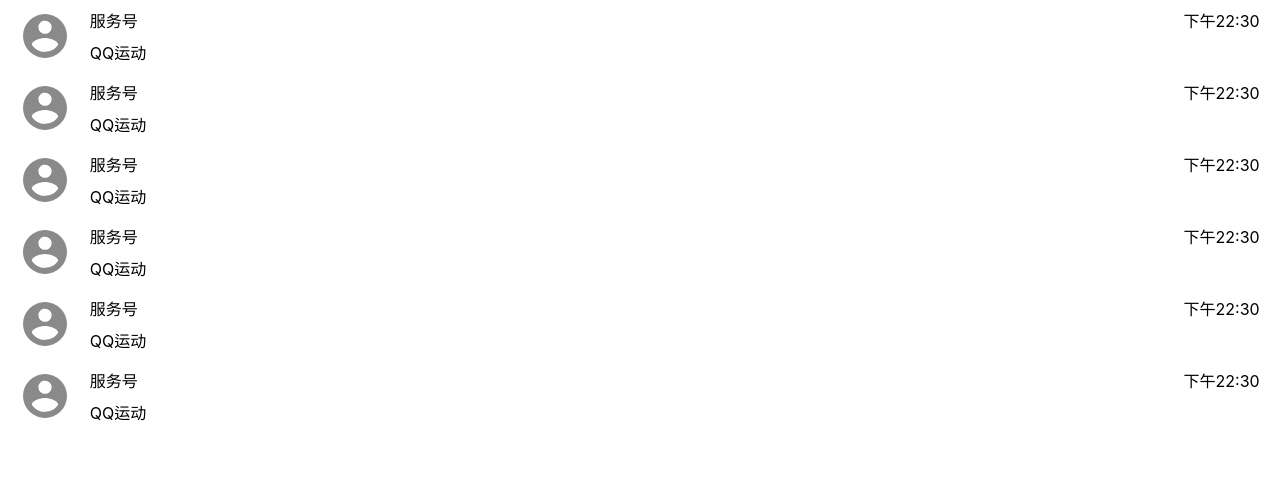
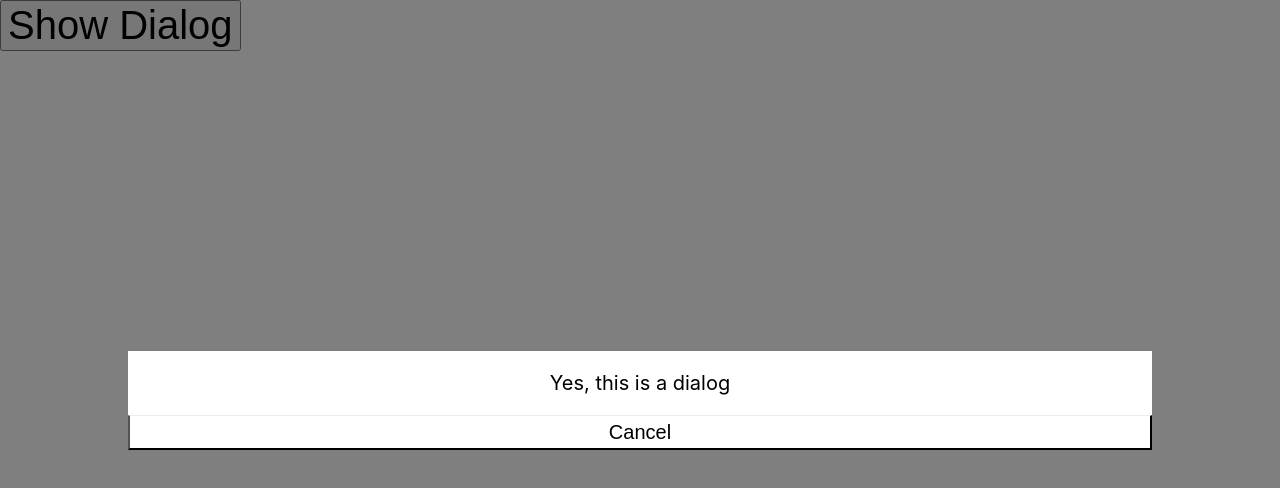
Before and after one commit to livetune/react-component, a React app: page /dialog in a window 1280 px wide. Shown: the top 488 px of the page. Built offline with nearby package versions, Linux system fonts and the light colour scheme.

Commit message:
simple dialog component

```diff
--- /dev/null
+++ b/src/component/dialog/index.js
@@ -0,0 +1,29 @@
+import React, { useState } from 'react'
+import Modal from '../modal/SimpleModal'
+
+function useDialog() {
+  const [isShow, setIsShow] = useState(true)
+  function hide() {
+    setIsShow(false)
+  }
+  function show() {
+    setIsShow(true)
+  }
+
+  function DialogModal({ onHide }) {
+    return isShow && <Modal>
+      <div className="dialog" style={{ fontSize: '20px', width: '80%', background: '#fff', textAlign: 'center' }}>
+        <p>Yes, this is a dialog</p>
+        <button style={{ fontSize: '20px', lineHeight: '1.5em', width: '100%', borderTop: '1px solid #ececec', background: '#fff' }} onClick={()=>{hide();onHide&&onHide();}}>Cancel</button>
+      </div>
+    </Modal>
+  }
+
+  return {
+    DialogModal,
+    hide,
+    show
+  }
+}
+
+export default useDialog
--- /dev/null
+++ b/src/component/modal/SimpleModal.js
@@ -0,0 +1,15 @@
+import { useEffect } from 'react'
+import ReactDom from 'react-dom'
+import './index.scss'
+function SimpleModal(props) {
+  const el = document.createElement('div')
+  el.className = 'modal'
+  useEffect(() => {
+    const root = document.getElementById('root')
+    root.appendChild(el)
+    return () => root.removeChild(el)
+  })
+  return ReactDom.createPortal(props.children, el)
+}
+
+export default SimpleModal
--- /dev/null
+++ b/src/component/modal/index.scss
@@ -0,0 +1,11 @@
+.modal {
+  position: fixed;
+  top: 0;
+  left: 0;
+  right: 0;
+  bottom: 0;
+  display: flex;
+  justify-content: center;
+  align-items: center;
+  background: rgba(0, 0, 0, 0.5);
+}
--- /dev/null
+++ b/src/example/dialog/index.js
@@ -0,0 +1,14 @@
+import React from 'react'
+import useDialog from '../../component/dialog'
+import './index.scss'
+function DialogPage() {
+  const { DialogModal, show } = useDialog()
+
+  return <div className="dialog-page">
+    <button onClick={show}>Show Dialog</button>
+    <DialogModal onHide={()=>{
+      console.log('hide')
+    }}></DialogModal>
+  </div>
+}
+export default DialogPage
--- /dev/null
+++ b/src/example/dialog/index.scss
@@ -0,0 +1,3 @@
+.dialog-page button {
+  font-size: 40px;
+}
--- a/src/router/router.js
+++ b/src/router/router.js
@@ -2,11 +2,14 @@
 import { Route, BrowserRouter, Switch } from 'react-router-dom';
 // import asyncComponent from '../asyncComponent';
 import cardScroll from '../example/cardSlide/index';
+import dialog from '../example/dialog/index';
 
 const Root = () => (
   <BrowserRouter>
     <Switch>
-      <Route path="/" component={cardScroll} />
+      <Route path="/" component={cardScroll} exact />
+      <Route path="/cardSlide" component={cardScroll} />
+      <Route path="/dialog" component={dialog} />
     </Switch>
   </BrowserRouter>
 );
```
